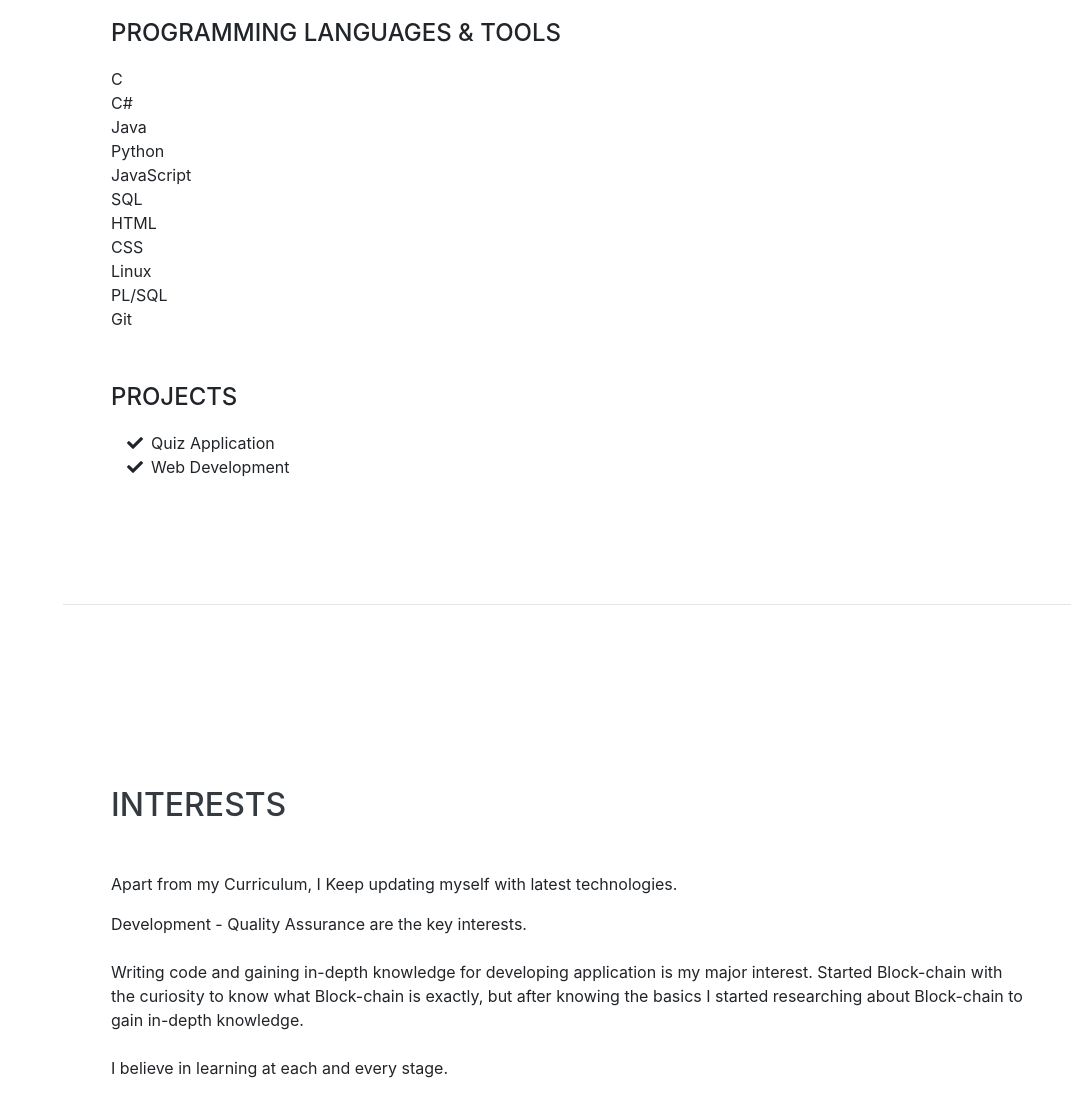
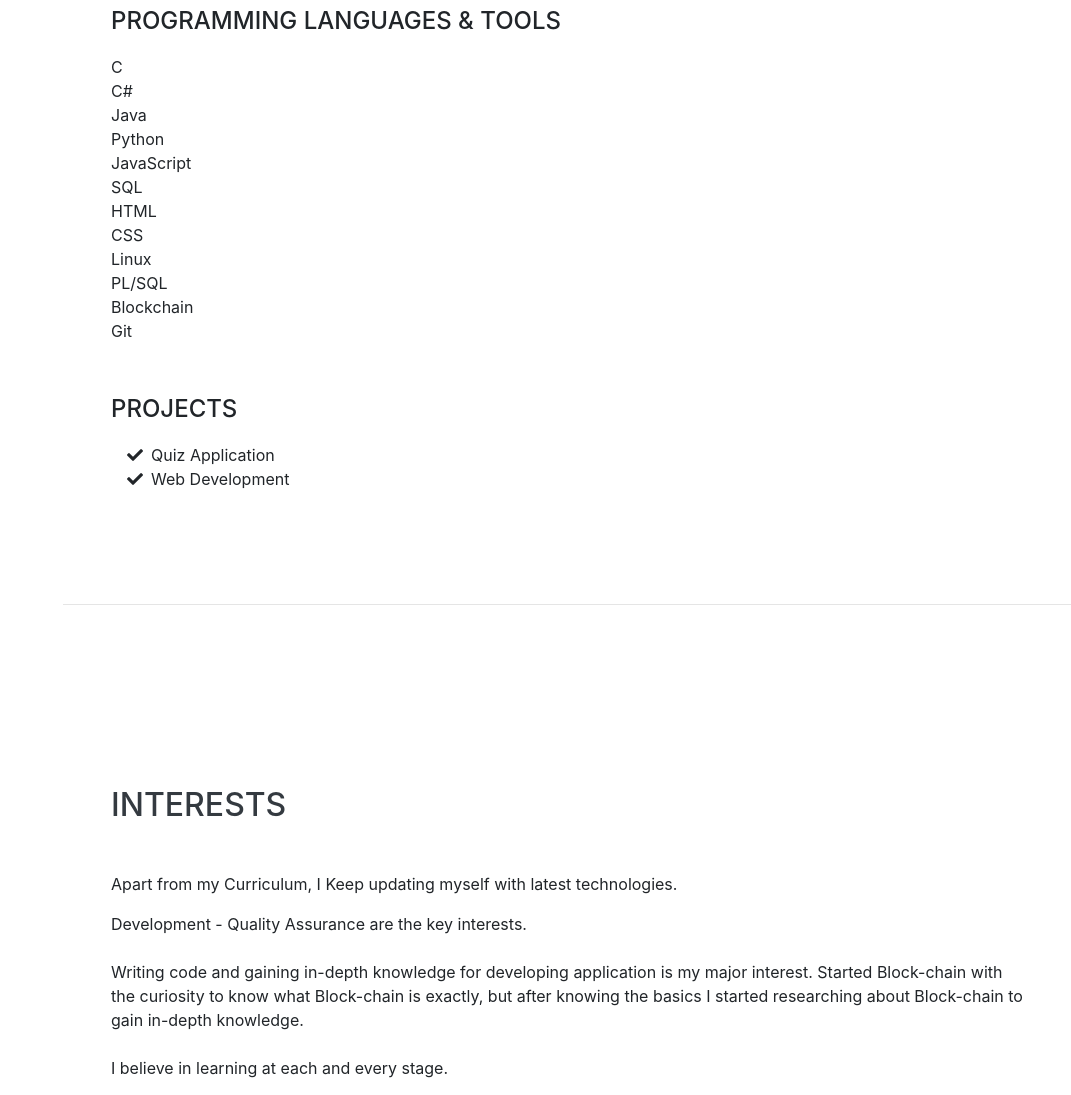
Before and after one commit to vmyakala/portfolio, a website with bundled scripts: page index.html in a window 1280 px wide. Shown: the part 3048-4143 px from the top of the page, without its empty margins (209-1280 px from the left). Built offline with nearby package versions, Linux system fonts and the light colour scheme; a web font is replaced by a local one.

Commit message:
Update index.html

```diff
--- a/index.html
+++ b/index.html
@@ -221,6 +221,7 @@ Jawaharlal Nehru Technological University, HYD</h3>
         <div>CSS</div>
         <div>Linux</div>
         <div>PL/SQL</div>
+       <div>Blockchain</div>
 
         <div>Git</div>
 
```
